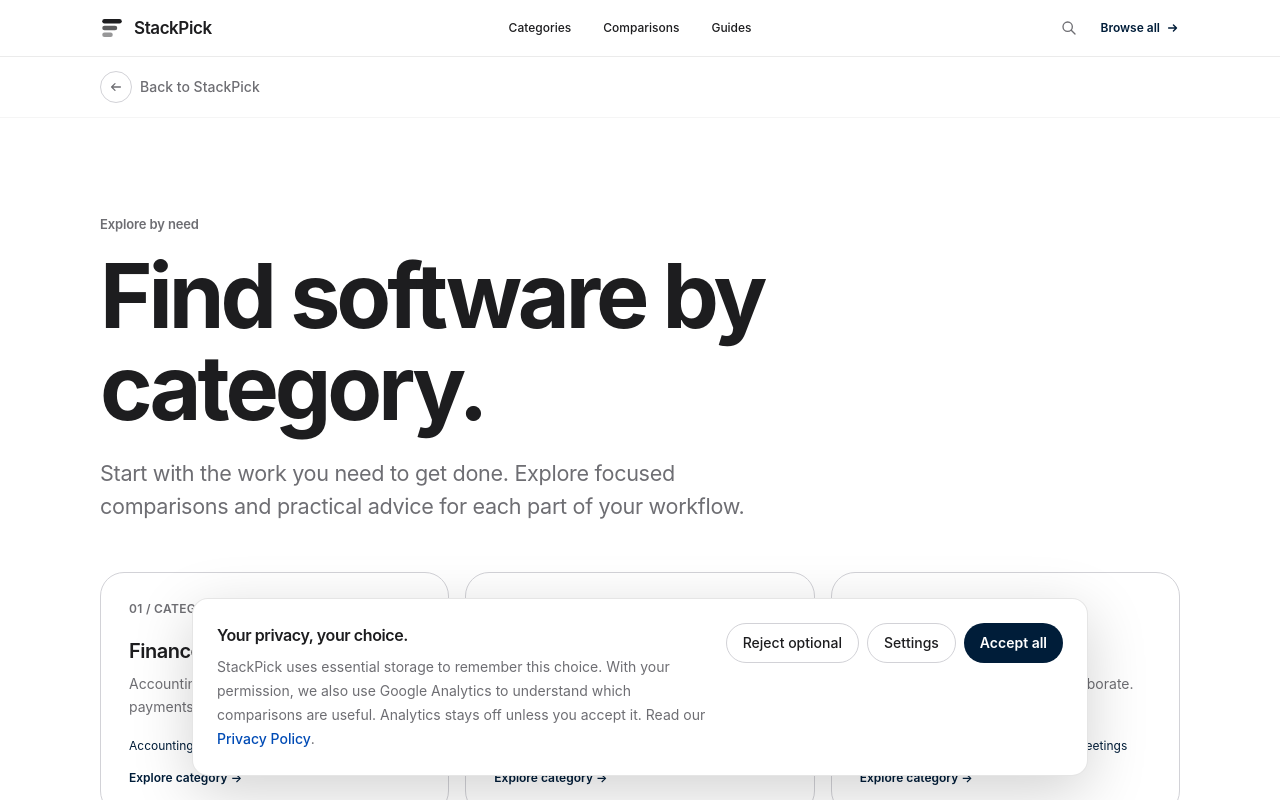
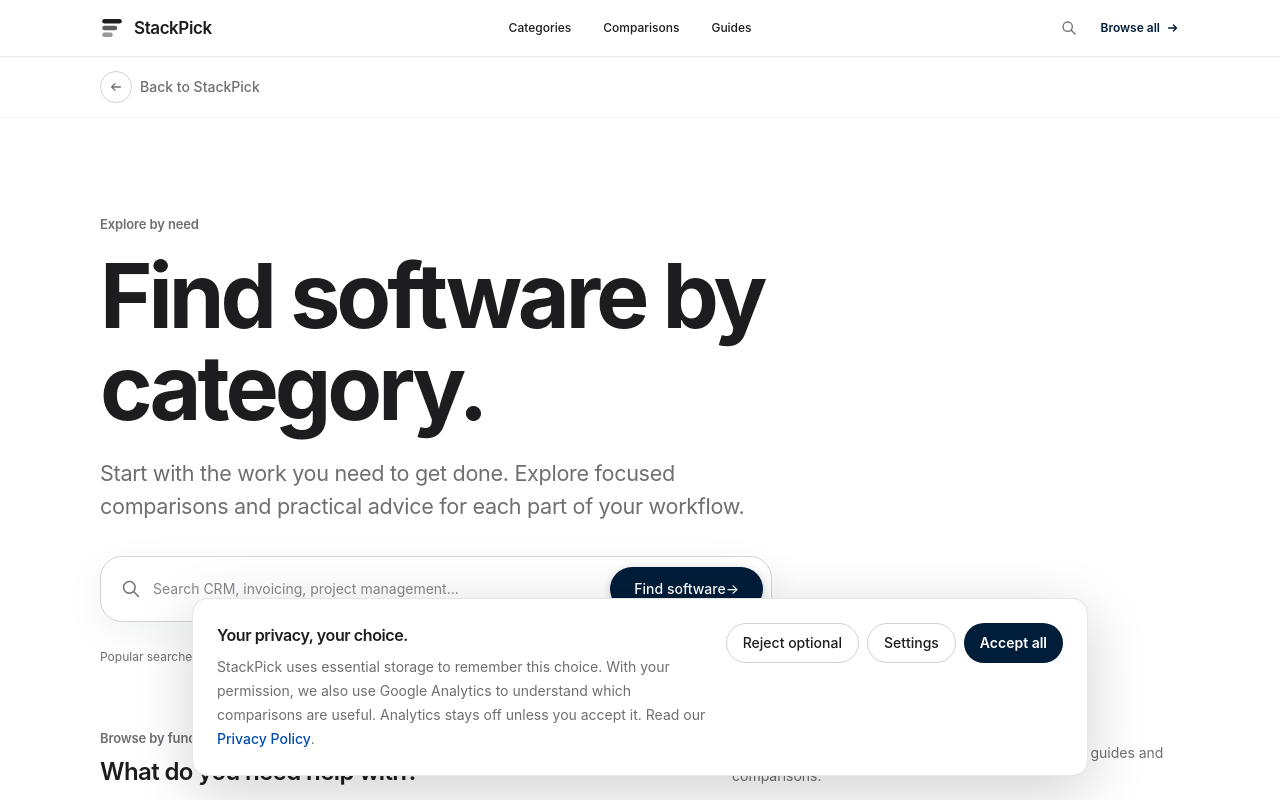
Before and after one commit to LinukaBandara/StackPick, a Next.js app: page /categories in a window 1280 px wide. Shown: the top 800 px of the page. Built offline with nearby package versions, Linux system fonts and the light colour scheme; no server answers.

Commit message:
Improve category discovery with direct software search

```diff
--- a/app/categories/page.tsx
+++ b/app/categories/page.tsx
@@ -27,7 +27,34 @@ export default function CategoriesPage() {
         <p className="sp-eyebrow">Explore by need</p>
         <h1 className="sp-display mt-4 max-w-4xl">Find software by category.</h1>
         <p className="sp-body-large mt-6 max-w-2xl">Start with the work you need to get done. Explore focused comparisons and practical advice for each part of your workflow.</p>
-        <div className="mt-12 grid gap-4 sm:grid-cols-2 lg:grid-cols-3">
+
+        <form action="/best#directory-search" method="get" className="mt-8 flex w-full max-w-2xl flex-col gap-3 rounded-[22px] border border-[#d2d2d7] bg-white p-2 shadow-[0_12px_40px_rgba(0,29,57,0.06)] sm:flex-row sm:items-center">
+          <label htmlFor="category-software-search" className="sr-only">Search software comparisons</label>
+          <div className="flex min-w-0 flex-1 items-center gap-3 px-3">
+            <svg aria-hidden="true" className="h-5 w-5 shrink-0 text-[#6e6e73]" fill="none" viewBox="0 0 24 24" stroke="currentColor">
+              <path strokeLinecap="round" strokeLinejoin="round" strokeWidth={1.75} d="M21 21l-6-6m2-5a7 7 0 11-14 0 7 7 0 0114 0z" />
+            </svg>
+            <input id="category-software-search" name="q" type="search" placeholder="Search CRM, invoicing, project management..." className="h-12 min-w-0 w-full bg-transparent text-sm text-[#1d1d1f] outline-none placeholder:text-[#86868b]" />
+          </div>
+          <button type="submit" className="sp-button-primary shrink-0">Find software <span aria-hidden="true">→</span></button>
+        </form>
+
+        <div className="mt-5 flex flex-wrap items-center gap-2 text-xs text-[#6e6e73]">
+          <span className="mr-1">Popular searches</span>
+          <Link href="/best?q=CRM#directory-search" className="rounded-full border border-[#d2d2d7] px-3 py-1.5 transition hover:border-[#001D39] hover:text-[#001D39]">CRM</Link>
+          <Link href="/best?q=invoicing#directory-search" className="rounded-full border border-[#d2d2d7] px-3 py-1.5 transition hover:border-[#001D39] hover:text-[#001D39]">Invoicing</Link>
+          <Link href="/best?q=project%20management#directory-search" className="rounded-full border border-[#d2d2d7] px-3 py-1.5 transition hover:border-[#001D39] hover:text-[#001D39]">Project management</Link>
+          <Link href="/best?q=AI#directory-search" className="rounded-full border border-[#d2d2d7] px-3 py-1.5 transition hover:border-[#001D39] hover:text-[#001D39]">AI tools</Link>
+        </div>
+
+        <div className="mt-14 flex flex-col gap-2 sm:flex-row sm:items-end sm:justify-between">
+          <div>
+            <p className="sp-eyebrow">Browse by function</p>
+            <h2 className="mt-2 text-2xl font-semibold tracking-tight text-[#1d1d1f]">What do you need help with?</h2>
+          </div>
+          <p className="max-w-md text-sm leading-relaxed text-[#6e6e73]">Choose a category to narrow the directory to relevant guides and comparisons.</p>
+        </div>
+        <div className="mt-6 grid gap-4 sm:grid-cols-2 lg:grid-cols-3">
           {CATEGORIES.map((category, index) => (
             <Link key={category.name} href={category.href} className="group flex min-h-52 flex-col rounded-[24px] border border-[#d2d2d7] bg-white p-7 transition-all hover:-translate-y-1 hover:border-[#a8b5c2] hover:shadow-lg">
               <span className="text-xs font-semibold tracking-wide text-[#6e6e73]">{String(index + 1).padStart(2, "0")} / CATEGORY</span>
```
